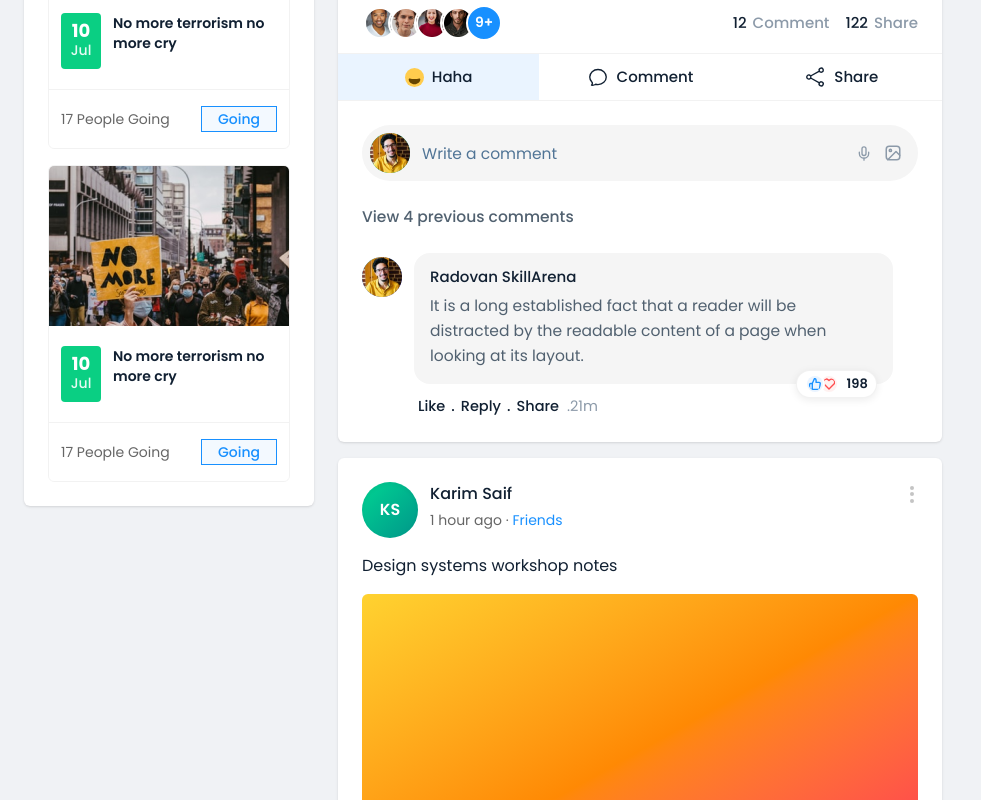
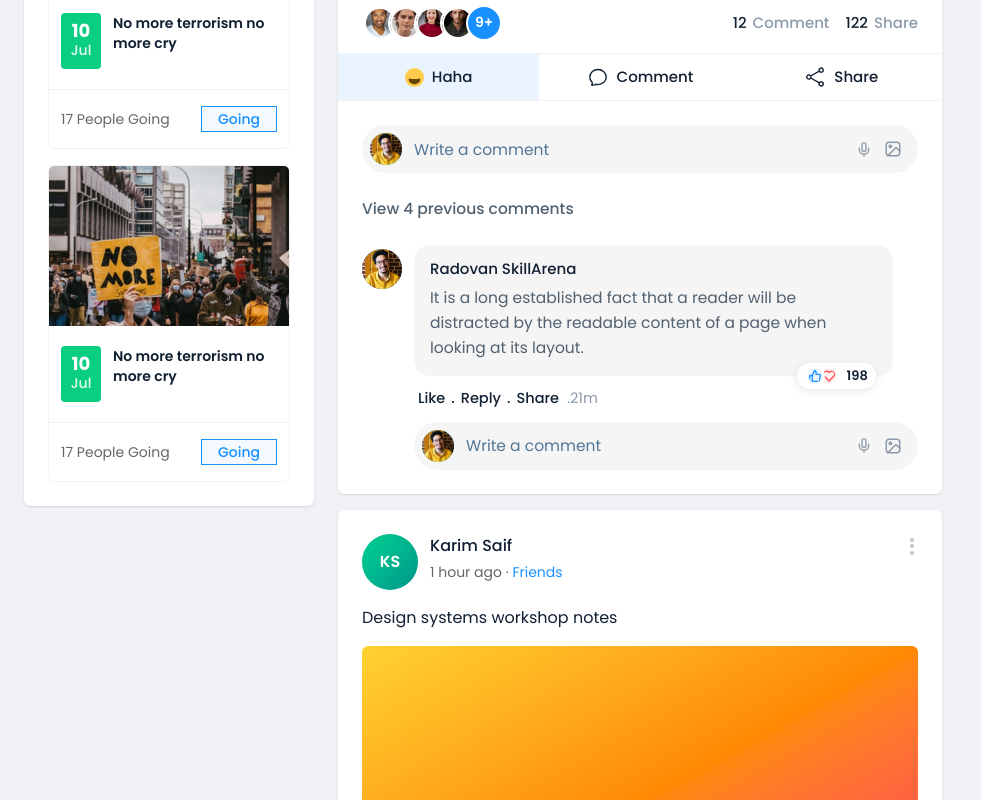
Before and after one commit to nadim-chowdhury/social-feed, a Next.js app in the folder frontend/: page /feed in a window 1280 px wide. Shown: the part 1040-1840 px from the top of the page, without its empty margins (0-981 px from the left). Built offline with nearby package versions, Linux system fonts and the light colour scheme; no server answers.

Commit message:
feat: implement FeedHeader navigation and FeedPostCard components for the social feed interface

```diff
--- a/frontend/components/feed/FeedHeader.tsx
+++ b/frontend/components/feed/FeedHeader.tsx
@@ -50,7 +50,7 @@ export function FeedHeader() {
   }, []);
 
   return (
-    <header className="fixed left-0 right-0 top-0 z-40 border-b border-black/5 bg-white">
+    <header className="fixed left-0 right-0 top-0 z-9999 border-b border-black/5 bg-white">
       <nav
         className="mx-auto hidden max-w-[1320px] items-center gap-4 px-4 py-2.5 md:flex lg:px-6"
         aria-label="Main"
--- a/frontend/components/feed/FeedPostCard.tsx
+++ b/frontend/components/feed/FeedPostCard.tsx
@@ -9,7 +9,7 @@ import { FeedAvatar } from "./FeedAvatar";
 
 export function FeedPostCard({ post }: { post: FeedPost }) {
   const [menuOpen, setMenuOpen] = useState(false);
-  const [replyToId, setReplyToId] = useState<string | null>(null);
+  const [replyToId, setReplyToId] = useState<string | null>("1");
   const menuRef = useRef<HTMLDivElement>(null);
 
   useEffect(() => {
@@ -229,7 +229,7 @@ export function FeedPostCard({ post }: { post: FeedPost }) {
               name={currentUser.name}
               seed={currentUser.avatarSeed}
               image="/assets/images/txt_img.png"
-              size="sm"
+              size="xs"
             />
           </div>
           <div className="relative min-w-0 flex-1 flex items-center">
@@ -384,14 +384,15 @@ export function FeedPostCard({ post }: { post: FeedPost }) {
                   </span>
                 </div>
 
-                {replyToId === c.id && (
+                {replyToId === c.id ||
+                  (true && (
                     <div className="flex items-center gap-3 rounded-full bg-[#F5F5F5] p-2 pr-4 mt-3 w-full">
                       <div className="shrink-0">
                         <FeedAvatar
                           name={currentUser.name}
                           seed={currentUser.avatarSeed}
                           image="/assets/images/txt_img.png"
-                        size="sm"
+                          size="xs"
                         />
                       </div>
                       <div className="relative min-w-0 flex-1 flex items-center">
@@ -458,7 +459,7 @@ export function FeedPostCard({ post }: { post: FeedPost }) {
                         </button>
                       </div>
                     </div>
-                )}
+                  ))}
               </div>
             </div>
           ))}
```
Lines whose indentation alone changed are shown as unchanged.
